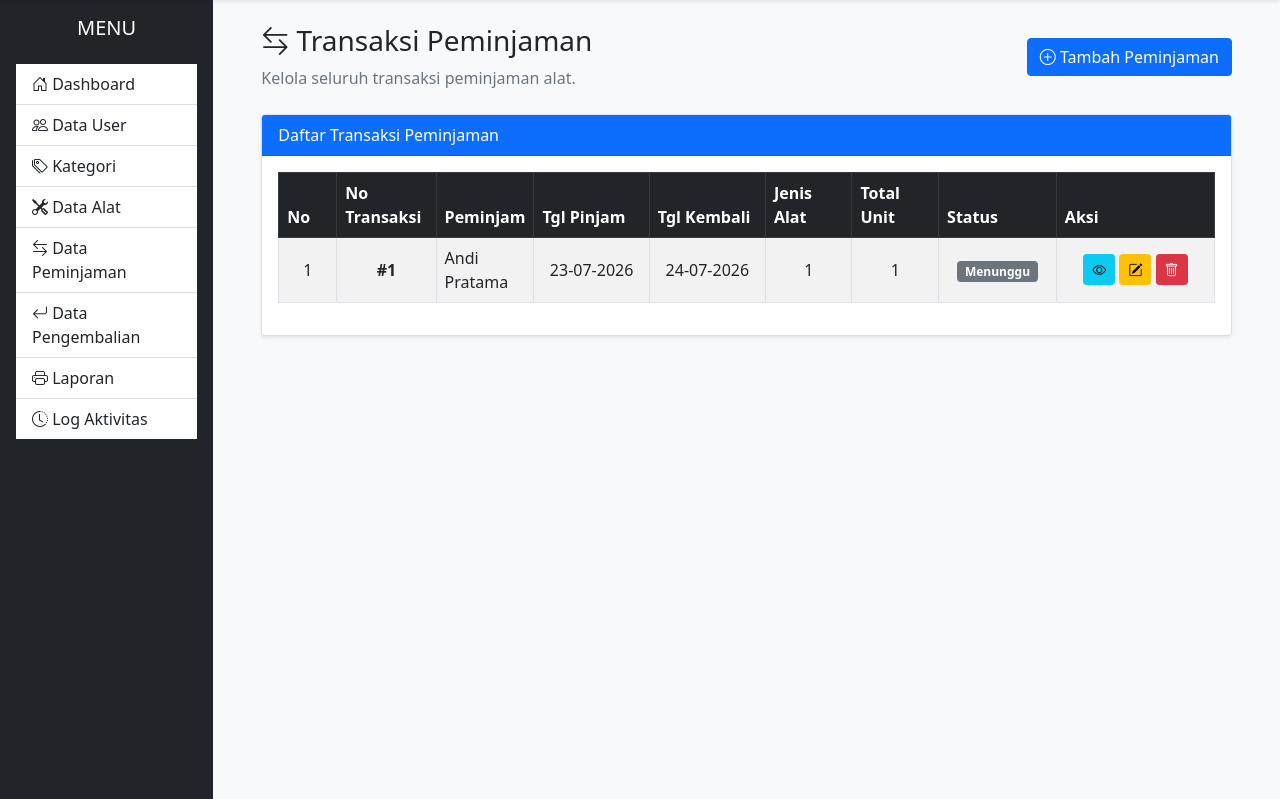
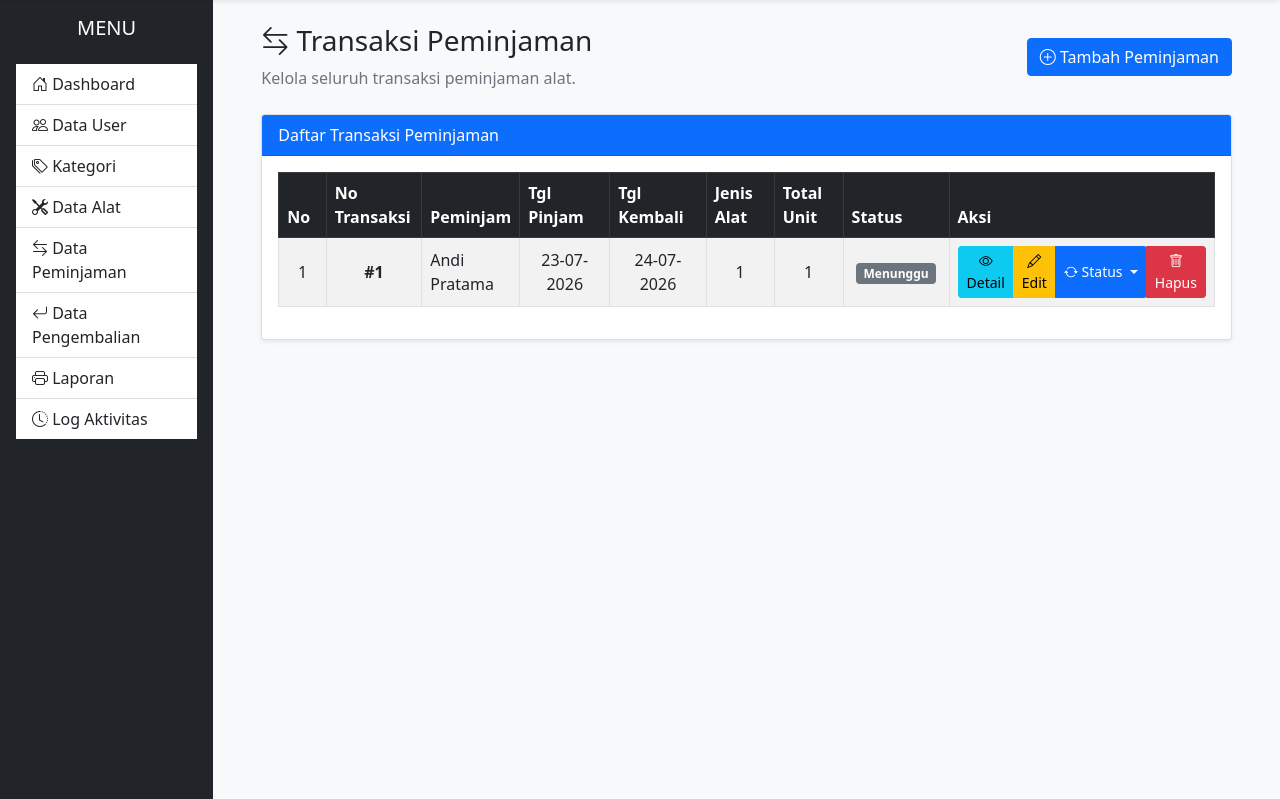
Before and after one commit to basri1425/peminjaman_native, a PHP site: page /administrator/peminjaman/index.php in a window 1280 px wide. Shown: the part 56-855 px from the top of the page. Run offline with PHP 8.4, Linux system fonts and the light colour scheme; a user stored in the database is signed in; data comes from the database, SQL or seed files in the repository.

Commit message:
update status peminjaman

```diff
--- a/administrator/peminjaman/index.php
+++ b/administrator/peminjaman/index.php
@@ -7,8 +7,8 @@
 |--------------------------------------------------------------------------
 */
 
-require_once "../../config/session.php";
-require_once "../../config/database.php";
+require_once '../../config/session.php';
+require_once '../../config/database.php';
 
 /*
 |--------------------------------------------------------------------------
@@ -16,12 +16,12 @@ require_once "../../config/database.php";
 |--------------------------------------------------------------------------
 */
 
-if ($_SESSION['level'] != "Administrator") {
-    header("Location: ../../auth/login.php");
+if ($_SESSION['level'] != 'Administrator') {
+    header('Location: ../../auth/login.php');
     exit();
 }
 
-$title = "Transaksi Peminjaman";
+$title = 'Transaksi Peminjaman';
 
 /*
 |--------------------------------------------------------------------------
@@ -55,9 +55,9 @@ ORDER BY
 
 $result = $conn->query($query);
 
-require_once "../../layouts/header.php";
-require_once "../../layouts/navbar.php";
-require_once "../../layouts/sidebar.php";
+require_once '../../layouts/header.php';
+require_once '../../layouts/navbar.php';
+require_once '../../layouts/sidebar.php';
 
 ?>
 
@@ -83,9 +83,7 @@ require_once "../../layouts/sidebar.php";
 
         </div>
 
-        <a
-            href="tambah.php"
-            class="btn btn-primary">
+        <a href="tambah.php" class="btn btn-primary">
 
             <i class="bi bi-plus-circle"></i>
 
@@ -103,9 +101,7 @@ require_once "../../layouts/sidebar.php";
 
         Transaksi berhasil disimpan.
 
-                <button
-                    class="btn-close"
-                    data-bs-dismiss="alert"></button>
+        <button class="btn-close" data-bs-dismiss="alert"></button>
 
     </div>
 
@@ -115,9 +111,7 @@ require_once "../../layouts/sidebar.php";
 
         Transaksi berhasil diperbarui.
 
-                <button
-                    class="btn-close"
-                    data-bs-dismiss="alert"></button>
+        <button class="btn-close" data-bs-dismiss="alert"></button>
 
     </div>
 
@@ -127,9 +121,7 @@ require_once "../../layouts/sidebar.php";
 
         Transaksi berhasil dihapus.
 
-                <button
-                    class="btn-close"
-                    data-bs-dismiss="alert"></button>
+        <button class="btn-close" data-bs-dismiss="alert"></button>
 
     </div>
 
@@ -193,43 +185,43 @@ require_once "../../layouts/sidebar.php";
 
                             <td class="text-center">
 
-                                        <?= $no++; ?>
+                                <?= $no++ ?>
 
                             </td>
 
                             <td class="text-center">
 
-                                        <b>#<?= $row['id_peminjaman']; ?></b>
+                                <b>#<?= $row['id_peminjaman'] ?></b>
 
                             </td>
 
                             <td>
 
-                                        <?= htmlspecialchars($row['nama_lengkap']); ?>
+                                <?= htmlspecialchars($row['nama_lengkap']) ?>
 
                             </td>
 
                             <td class="text-center">
 
-                                        <?= date('d-m-Y', strtotime($row['tanggal_pinjam'])); ?>
+                                <?= date('d-m-Y', strtotime($row['tanggal_pinjam'])) ?>
 
                             </td>
 
                             <td class="text-center">
 
-                                        <?= date('d-m-Y', strtotime($row['tanggal_kembali'])); ?>
+                                <?= date('d-m-Y', strtotime($row['tanggal_kembali'])) ?>
 
                             </td>
 
                             <td class="text-center">
 
-                                        <?= $row['jumlah_item']; ?>
+                                <?= $row['jumlah_item'] ?>
 
                             </td>
 
                             <td class="text-center">
 
-                                        <?= $row['total_unit']; ?>
+                                <?= $row['total_unit'] ?>
 
                             </td>
 
@@ -238,33 +230,27 @@ require_once "../../layouts/sidebar.php";
                                 <?php
 
                                 switch ($row['status']) {
-
-                                            case "Menunggu":
-
+                                    case 'Menunggu':
                                         echo '<span class="badge bg-secondary">Menunggu</span>';
 
                                         break;
 
-                                            case "Disetujui":
-
+                                    case 'Disetujui':
                                         echo '<span class="badge bg-primary">Disetujui</span>';
 
                                         break;
 
-                                            case "Ditolak":
-
+                                    case 'Ditolak':
                                         echo '<span class="badge bg-danger">Ditolak</span>';
 
                                         break;
 
-                                            case "Dipinjam":
-
+                                    case 'Dipinjam':
                                         echo '<span class="badge bg-warning text-dark">Dipinjam</span>';
 
                                         break;
 
-                                            case "Selesai":
-
+                                    case 'Selesai':
                                         echo '<span class="badge bg-success">Selesai</span>';
 
                                         break;
@@ -274,32 +260,140 @@ require_once "../../layouts/sidebar.php";
 
                             </td>
 
-                                    <td class="text-center">
+                            <td>
 
-                                        <a
-                                            href="detail.php?id=<?= $row['id_peminjaman']; ?>"
-                                            class="btn btn-info btn-sm">
+                                <div class="btn-group btn-group-sm">
+
+                                    <a href="detail.php?id=<?= $row['id_peminjaman'] ?>" class="btn btn-info">
 
                                         <i class="bi bi-eye"></i>
+                                        Detail
 
                                     </a>
 
-                                        <a
-                                            href="edit.php?id=<?= $row['id_peminjaman']; ?>"
-                                            class="btn btn-warning btn-sm">
+                                    <a href="edit.php?id=<?= $row['id_peminjaman'] ?>" class="btn btn-warning">
 
-                                            <i class="bi bi-pencil-square"></i>
+                                        <i class="bi bi-pencil"></i>
+                                        Edit
 
                                     </a>
 
-                                        <a
-                                            href="hapus.php?id=<?= $row['id_peminjaman']; ?>"
-                                            class="btn btn-danger btn-sm"
+                                    <button type="button" class="btn btn-primary dropdown-toggle"
+                                        data-bs-toggle="dropdown">
+
+                                        <i class="bi bi-arrow-repeat"></i>
+                                        Status
+
+                                    </button>
+
+                                    <ul class="dropdown-menu">
+
+                                        <?php if($row['status']=="Menunggu"){ ?>
+
+                                        <li>
+
+                                            <a class="dropdown-item" onclick="return confirm('Setujui transaksi ini?')"
+                                                href="update_status.php?id=<?= $row['id_peminjaman'] ?>&status=Disetujui">
+
+                                                ✔ Disetujui
+
+                                            </a>
+
+                                        </li>
+
+                                        <li>
+
+                                            <a class="dropdown-item text-danger"
+                                                onclick="return confirm('Tolak transaksi ini?')"
+                                                href="update_status.php?id=<?= $row['id_peminjaman'] ?>&status=Ditolak">
+
+                                                ✖ Ditolak
+
+                                            </a>
+
+                                        </li>
+
+                                        <?php } ?>
+
+
+
+                                        <?php if($row['status']=="Disetujui"){ ?>
+
+                                        <li>
+
+                                            <a class="dropdown-item"
+                                                onclick="return confirm('Alat telah diserahkan kepada peminjam?')"
+                                                href="update_status.php?id=<?= $row['id_peminjaman'] ?>&status=Dipinjam">
+
+                                                📦 Dipinjam
+
+                                            </a>
+
+                                        </li>
+
+                                        <?php } ?>
+
+
+
+                                        <?php if($row['status']=="Dipinjam"){ ?>
+
+                                        <li>
+
+                                            <a class="dropdown-item"
+                                                onclick="return confirm('Seluruh alat sudah dikembalikan?')"
+                                                href="update_status.php?id=<?= $row['id_peminjaman'] ?>&status=Selesai">
+
+                                                ↩ Selesai
+
+                                            </a>
+
+                                        </li>
+
+                                        <?php } ?>
+
+
+
+                                        <?php if($row['status']=="Ditolak"){ ?>
+
+                                        <li>
+
+                                            <span class="dropdown-item-text text-danger">
+
+                                                Transaksi Ditolak
+
+                                            </span>
+
+                                        </li>
+
+                                        <?php } ?>
+
+
+
+                                        <?php if($row['status']=="Selesai"){ ?>
+
+                                        <li>
+
+                                            <span class="dropdown-item-text text-success">
+
+                                                Transaksi Selesai
+
+                                            </span>
+
+                                        </li>
+
+                                        <?php } ?>
+
+                                    </ul>
+
+                                    <a href="hapus.php?id=<?= $row['id_peminjaman'] ?>" class="btn btn-danger"
                                         onclick="return confirm('Yakin ingin menghapus transaksi ini?')">
 
                                         <i class="bi bi-trash"></i>
+                                        Hapus
 
                                     </a>
+
+                                </div>
 
                             </td>
 
@@ -341,6 +435,6 @@ require_once "../../layouts/sidebar.php";
 
 $conn->close();
 
-require_once "../../layouts/footer.php";
+require_once '../../layouts/footer.php';
 
 ?>
```
Also changed, not shown: administrator/peminjaman/update_status.php (added, +151 -0 lines). Lines whose indentation alone changed are shown as unchanged.
